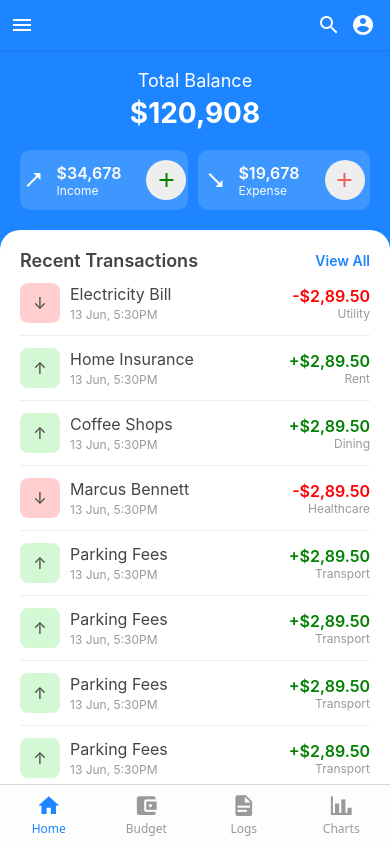
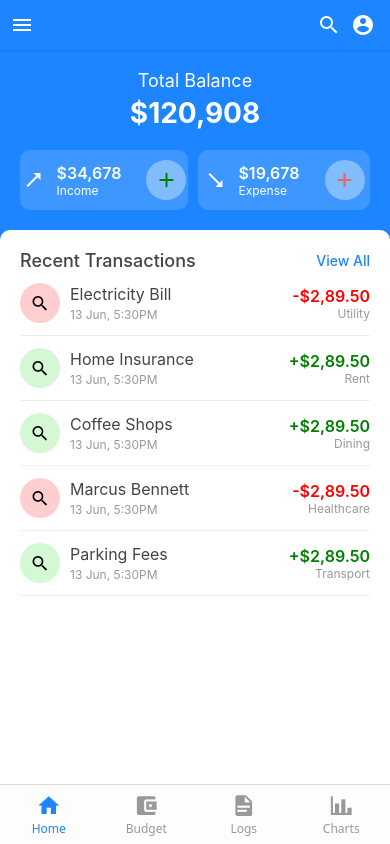
Before and after one commit to shayan-sohail/Trackify, a React Native app: screen /HomeScreen in a window 390 px wide. Built offline with nearby package versions, Linux system fonts and the light colour scheme.

Commit message:
Add TransactionDetailsScreen and integrate navigation from HomeTab; update transaction icons and styles

```diff
--- a/src/navigation/AppNavigator.js
+++ b/src/navigation/AppNavigator.js
@@ -9,6 +9,8 @@ import LoadingScreen from '../screens/LoadingScreen';
 import LoginScreen from '../screens/LoginScreen';
 import OTPVerificationScreen from '../screens/OTPVerificationScreen';
 import HomeScreen from '../screens/HomeScreen';
+import TransactionDetailsScreen from '../screens/TransactionDetailsScreen';
+
 
 const Stack = createStackNavigator();
 
@@ -22,6 +24,7 @@ const AppNavigator = () => {
         <Stack.Screen name="LoginScreen" component={LoginScreen} />
         <Stack.Screen name="OTPVerificationScreen" component={OTPVerificationScreen} />
         <Stack.Screen name="HomeScreen" component={HomeScreen} />
+        <Stack.Screen name="TransactionDetailsScreen" component={TransactionDetailsScreen} />
       </Stack.Navigator>
     </NavigationContainer>
   );
--- a/src/screens/HomeTab.js
+++ b/src/screens/HomeTab.js
@@ -10,35 +10,31 @@ import {
 } from 'react-native';
 import Icon from 'react-native-vector-icons/MaterialCommunityIcons';
 import { useNavigation } from '@react-navigation/native';
-
 import Colors from '../constants/colors';
 import MyButton from '../components/MyButton';
 
 const ICON_SIZE = 24;
 const TRANSACTIONS = [
-  { id: '1', title: 'Electricity Bill', date: '13 Jun, 5:30PM', amount: '-$2,89.50', category: 'Utility', color: '#FFCFCF', icon: '↓' },
-  { id: '2', title: 'Home Insurance', date: '13 Jun, 5:30PM', amount: '+$2,89.50', category: 'Rent', color: '#D4F8D4', icon: '↑' },
-  { id: '3', title: 'Coffee Shops', date: '13 Jun, 5:30PM', amount: '+$2,89.50', category: 'Dining', color: '#D4F8D4', icon: '↑' },
-  { id: '4', title: 'Marcus Bennett', date: '13 Jun, 5:30PM', amount: '-$2,89.50', category: 'Healthcare', color: '#FFCFCF', icon: '↓' },
-  { id: '5', title: 'Parking Fees', date: '13 Jun, 5:30PM', amount: '+$2,89.50', category: 'Transport', color: '#D4F8D4', icon: '↑' },
-  { id: '6', title: 'Parking Fees', date: '13 Jun, 5:30PM', amount: '+$2,89.50', category: 'Transport', color: '#D4F8D4', icon: '↑' },
-  { id: '7', title: 'Parking Fees', date: '13 Jun, 5:30PM', amount: '+$2,89.50', category: 'Transport', color: '#D4F8D4', icon: '↑' },
-  { id: '8', title: 'Parking Fees', date: '13 Jun, 5:30PM', amount: '+$2,89.50', category: 'Transport', color: '#D4F8D4', icon: '↑' },
-  { id: '9', title: 'Parking Fees', date: '13 Jun, 5:30PM', amount: '+$2,89.50', category: 'Transport', color: '#D4F8D4', icon: '↑' },
-  { id: '10', title: 'Parking Fees', date: '13 Jun, 5:30PM', amount: '+$2,89.50', category: 'Transport', color: '#D4F8D4', icon: '↑' },
-  { id: '11', title: 'Parking Fees', date: '13 Jun, 5:30PM', amount: '+$2,89.50', category: 'Transport', color: '#D4F8D4', icon: '↑' },
-  { id: '12', title: 'Parking Fees', date: '13 Jun, 5:30PM', amount: '+$2,89.50', category: 'Transport', color: '#D4F8D4', icon: '↑' },
-  { id: '13', title: 'Parking Fees', date: '13 Jun, 5:30PM', amount: '+$2,89.50', category: 'Transport', color: '#D4F8D4', icon: '↑' },
+  { id: '1', title: 'Electricity Bill', date: '13 Jun, 5:30PM', amount: '-$2,89.50', category: 'Utility', color: '#FFCFCF', icon: 'magnify' },
+  { id: '2', title: 'Home Insurance', date: '13 Jun, 5:30PM', amount: '+$2,89.50', category: 'Rent', color: '#D4F8D4', icon: 'magnify' },
+  { id: '3', title: 'Coffee Shops', date: '13 Jun, 5:30PM', amount: '+$2,89.50', category: 'Dining', color: '#D4F8D4', icon: 'magnify' },
+  { id: '4', title: 'Marcus Bennett', date: '13 Jun, 5:30PM', amount: '-$2,89.50', category: 'Healthcare', color: '#FFCFCF', icon: 'magnify' },
+  { id: '5', title: 'Parking Fees', date: '13 Jun, 5:30PM', amount: '+$2,89.50', category: 'Transport', color: '#D4F8D4', icon: 'magnify' },
+  // ... other transactions
 ];
 
 const HomeTab = () => {
   const dataToShow = TRANSACTIONS.slice(0, 10);
   const navigation = useNavigation();
+
   const renderItem = ({ item }) => (
-    <View style={styles.transactionItem}>
+    <TouchableOpacity
+      style={styles.transactionItem}
+      onPress={() => navigation.navigate("TransactionDetailsScreen", { transaction: item })}
+    >
       {/* Left icon box */}
       <View style={[styles.iconBox, { backgroundColor: item.color }]}>
-        <Text style={styles.iconText}>{item.icon}</Text>
+         <Icon name={item.icon} size={20} color={'black'} />
       </View>
 
       {/* Middle text */}
@@ -49,23 +45,20 @@ const HomeTab = () => {
 
       {/* Right side */}
       <View style={styles.rightContainer}>
-        <Text style={[styles.amount, item.icon === '↑' ? styles.income : styles.expense]}>
+        <Text style={[styles.amount, item.amount.startsWith("+") ? styles.income : styles.expense]}>
           {item.amount}
         </Text>
         <Text style={styles.category}>{item.category}</Text>
       </View>
-    </View>
+    </TouchableOpacity>
   );
 
   return (
     <View style={styles.container}>
       {/* Top Section */}
       <View style={styles.topSection}>
-        {/* Centered label & value */}
         <Text style={styles.totalBalanceLabel}>Total Balance</Text>
         <Text style={styles.totalBalanceValue}>$120,908</Text>
-
-        {/* Income/Expense Row */}
         <View style={styles.incomeExpenseRow}>
           <MyButton style={styles.incomeBox} onPress={() => navigation.replace("SignUpScreen")}>
             <Icon style={styles.circleIcon} name="arrow-top-right-thin" size={ICON_SIZE} color={Colors.veryLight} />
@@ -77,7 +70,6 @@ const HomeTab = () => {
               <Icon style={styles.addButtonIcon} name="plus" size={ICON_SIZE} color='green' />
             </View>
           </MyButton>
-
           <MyButton style={styles.expenseBox} onPress={() => console.log('Add pressed')}>
             <Icon style={styles.circleIcon} name="arrow-bottom-right-thin" size={ICON_SIZE} color={Colors.veryLight} />
             <View style={styles.ieTextContainer}>
@@ -89,22 +81,16 @@ const HomeTab = () => {
             </View>
           </MyButton>
         </View>
-
-        {/* Circular Add Button at the end (bottom-right) */}
-
       </View>
 
-      {/* White Section with Transactions */}
+      {/* Bottom Section with Transactions */}
       <View style={styles.bottomSection}>
-        {/* Title row */}
         <View style={styles.titleRow}>
           <Text style={styles.recentTransactions}>Recent Transactions</Text>
           <TouchableOpacity onPress={() => console.log('View All pressed')}>
             <Text style={styles.viewAll}>View All</Text>
           </TouchableOpacity>
         </View>
-
-        {/* Transactions list */}
         <FlatList
           data={dataToShow}
           keyExtractor={(item) => item.id}
@@ -128,13 +114,12 @@ const styles = StyleSheet.create({
     paddingHorizontal: 20,
     paddingTop: 40,
     paddingBottom: 40,
-    marginBottom:-10,
-    // everything centered
+    marginBottom: -10,
     alignItems: 'center',
-    position: 'relative', // needed for addButton absolute
+    position: 'relative',
   },
   totalBalanceLabel: {
-    marginTop:-20,
+    marginTop: -20,
     fontSize: 18,
     color: '#fff',
     marginBottom: 5,
@@ -153,7 +138,7 @@ const styles = StyleSheet.create({
     justifyContent: 'space-between',
   },
   incomeBox: {
-    backgroundColor: 'rgba(255, 255, 255, 0.15)', // Example with 50% opacity
+    backgroundColor: 'rgba(255, 255, 255, 0.15)',
     flex: 1,
     marginRight: 5,
     borderRadius: 10,
@@ -163,7 +148,7 @@ const styles = StyleSheet.create({
     paddingHorizontal: 8,
   },
   expenseBox: {
-    backgroundColor: 'rgba(255, 255, 255, 0.15)', // Example with 50% opacity
+    backgroundColor: 'rgba(255, 255, 255, 0.15)',
     flex: 1,
     marginLeft: 5,
     borderRadius: 10,
@@ -182,7 +167,7 @@ const styles = StyleSheet.create({
     alignItems: 'flex-start',
     backgroundColor: 'transparent',
     marginRight: 25,
-    marginLeft:-4,
+    marginLeft: -4,
   },
   incomeText: {
     fontSize: 16,
@@ -192,15 +177,13 @@ const styles = StyleSheet.create({
   expenseText: {
     fontSize: 16,
     fontWeight: '600',
-    color: Colors.veryLight
+    color: Colors.veryLight,
   },
   addButton: {
     width: 40,
     height: 40,
     borderRadius: 20,
-    paddingVertical:0,
-    paddingHorizontal:0,
-    backgroundColor: Colors.light,
+    backgroundColor: 'rgba(255, 255, 255, 0.35)',
     alignItems: 'center',
     justifyContent: 'center',
   },
@@ -216,8 +199,8 @@ const styles = StyleSheet.create({
     flex: 1,
     marginTop: -10,
     backgroundColor: '#fff',
-    borderTopLeftRadius: 20,
-    borderTopRightRadius: 20,
+    borderTopLeftRadius: 10,
+    borderTopRightRadius: 10,
     paddingTop: 20,
     paddingHorizontal: 20,
   },
@@ -228,13 +211,13 @@ const styles = StyleSheet.create({
   },
   recentTransactions: {
     fontSize: 18,
-    fontWeight: '600',
+    fontWeight: '500',
     color: Colors.dark,
   },
   viewAll: {
     fontSize: 14,
     color: Colors.highlight,
-    fontWeight: '600',
+    fontWeight: '500',
   },
   listContainer: {
     paddingBottom: 20,
@@ -249,7 +232,7 @@ const styles = StyleSheet.create({
   iconBox: {
     width: 40,
     height: 40,
-    borderRadius: 8,
+    borderRadius: 20,
     marginRight: 10,
     justifyContent: 'center',
     alignItems: 'center',
--- /dev/null
+++ b/src/screens/TransactionDetailsScreen.js
@@ -0,0 +1,89 @@
+// src/screens/TransactionDetailsScreen.js
+import React from 'react';
+import { View, Text, StyleSheet, TouchableOpacity } from 'react-native';
+import { useRoute, useNavigation } from '@react-navigation/native';
+import Colors from '../constants/colors';
+
+const TransactionDetailsScreen = () => {
+  const route = useRoute();
+  const navigation = useNavigation();
+  const { transaction } = route.params;
+
+  const onUpdate = () => {
+    // Implement update logic as needed
+    console.log('Update pressed for:', transaction);
+    navigation.goBack();
+  };
+
+  const onDelete = () => {
+    // Implement delete logic as needed
+    console.log('Delete pressed for:', transaction);
+    navigation.goBack();
+  };
+
+  return (
+    <View style={styles.container}>
+      <Text style={styles.header}>Transaction Details</Text>
+      <View style={styles.detailsContainer}>
+        <Text style={styles.detailLabel}>Title: <Text style={styles.detailValue}>{transaction.title}</Text></Text>
+        <Text style={styles.detailLabel}>Date: <Text style={styles.detailValue}>{transaction.date}</Text></Text>
+        <Text style={styles.detailLabel}>Amount: <Text style={styles.detailValue}>{transaction.amount}</Text></Text>
+        <Text style={styles.detailLabel}>Category: <Text style={styles.detailValue}>{transaction.category}</Text></Text>
+        <Text style={styles.detailLabel}>Color: <Text style={styles.detailValue}>{transaction.color}</Text></Text>
+        <Text style={styles.detailLabel}>Icon: <Text style={styles.detailValue}>{transaction.icon}</Text></Text>
+      </View>
+      <TouchableOpacity style={styles.button} onPress={onUpdate}>
+        <Text style={styles.buttonText}>Update</Text>
+      </TouchableOpacity>
+      <TouchableOpacity style={[styles.button, styles.deleteButton]} onPress={onDelete}>
+        <Text style={styles.buttonText}>Delete</Text>
+      </TouchableOpacity>
+    </View>
+  );
+};
+
+export default TransactionDetailsScreen;
+
+const styles = StyleSheet.create({
+  container: {
+    flex: 1,
+    backgroundColor: Colors.veryLight,
+    padding: 20,
+    justifyContent: 'center',
+  },
+  header: {
+    fontSize: 24,
+    fontWeight: 'bold',
+    marginBottom: 20,
+    textAlign: 'center',
+    color: Colors.dark,
+  },
+  detailsContainer: {
+    marginBottom: 30,
+  },
+  detailLabel: {
+    fontSize: 16,
+    fontWeight: '500',
+    marginBottom: 5,
+    color: Colors.dark,
+  },
+  detailValue: {
+    fontWeight: 'normal',
+    color: Colors.medium,
+  },
+  button: {
+    backgroundColor: Colors.highlight,
+    paddingVertical: 14,
+    borderRadius: 8,
+    alignItems: 'center',
+    marginBottom: 15,
+  },
+  deleteButton: {
+    backgroundColor: 'red',
+  },
+  buttonText: {
+    color: Colors.light,
+    fontSize: 16,
+    fontWeight: '500',
+  },
+});
```
